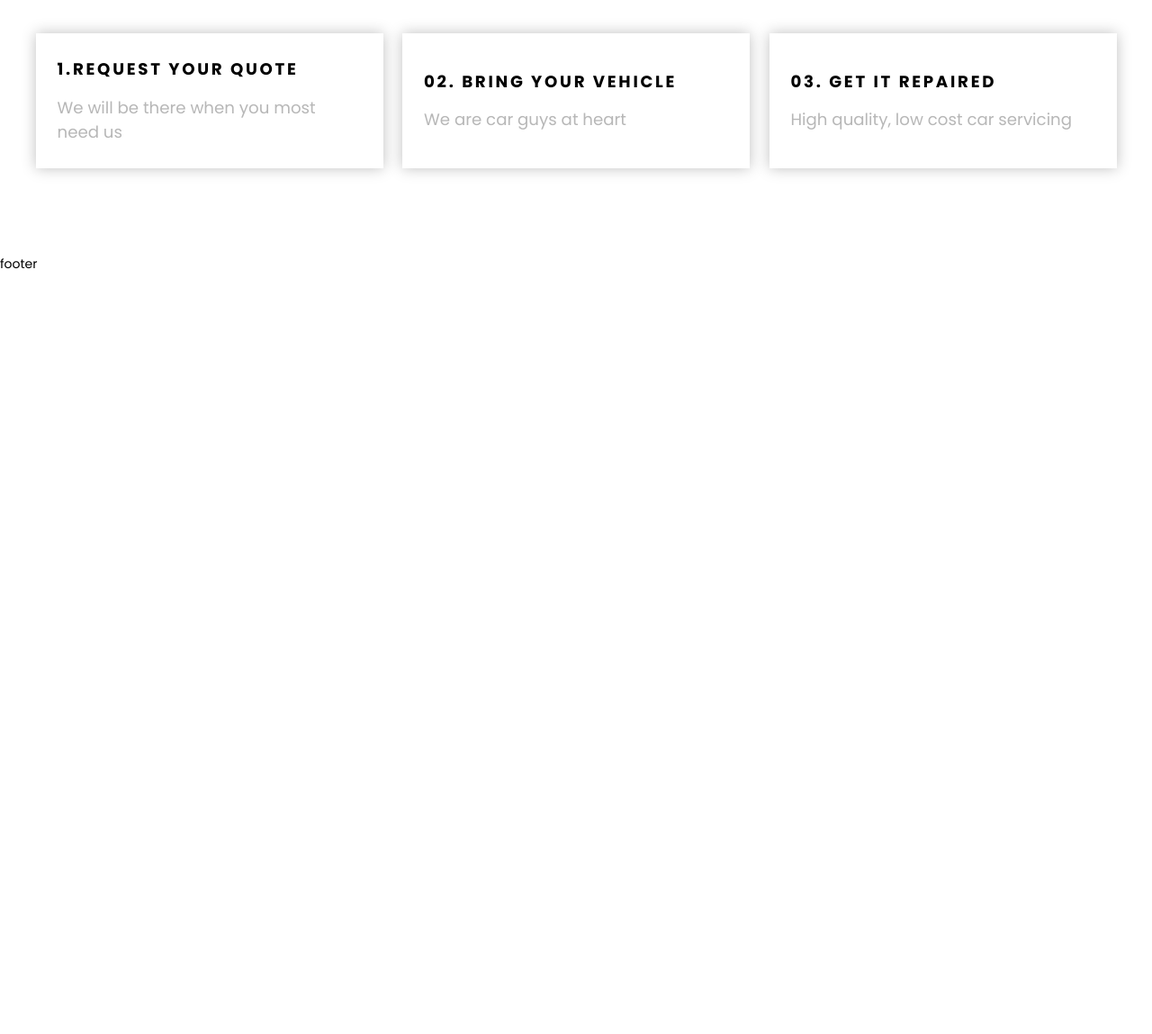
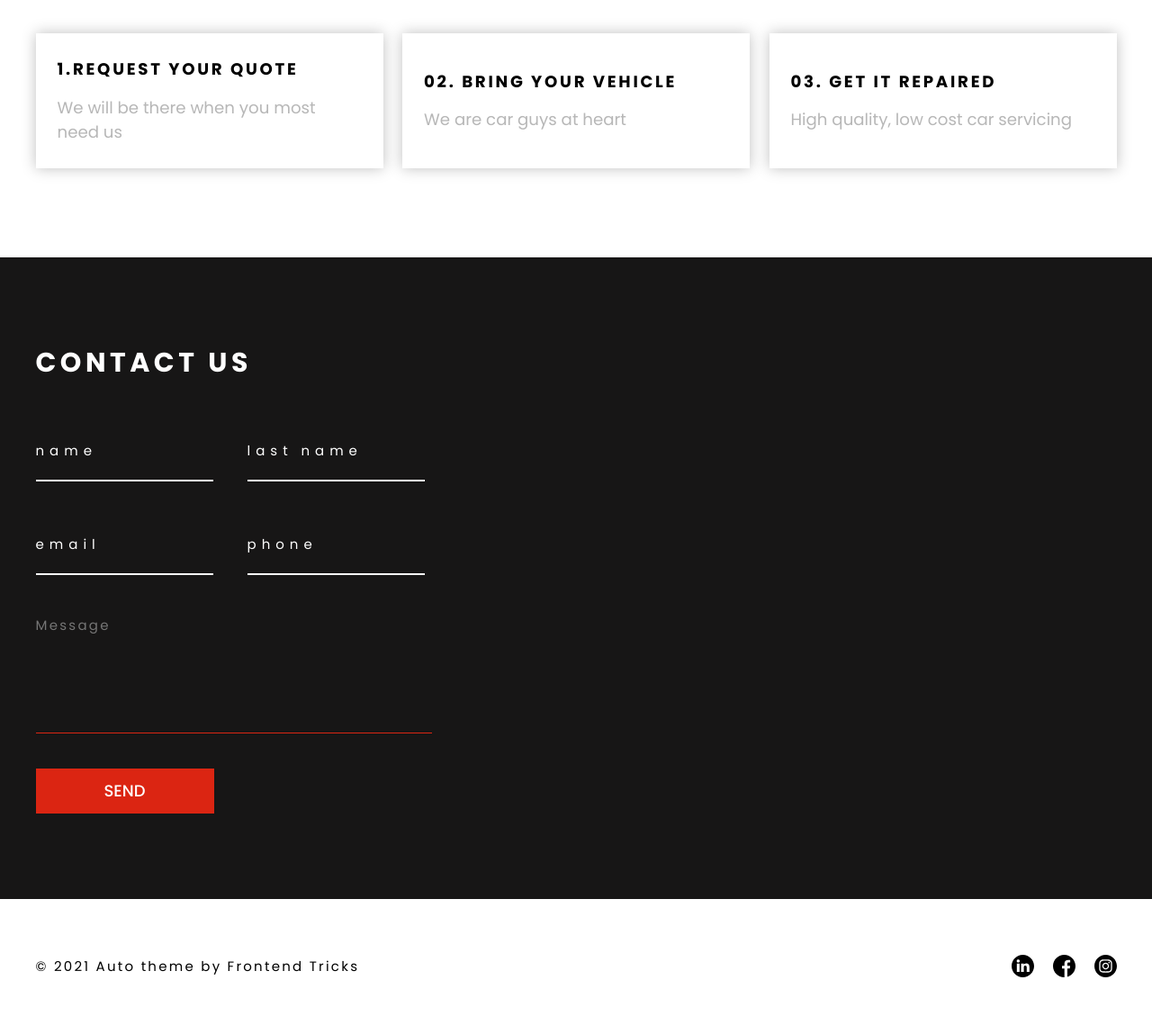
Before and after one commit to yaroslavskiba/cars, a plain HTML site: page index.html in a window 1280 px wide. Shown: the part 2848-3997 px from the top of the page at 90% size. Before the commit the page ends 3148 px from the top, so only its background shows below. Drawn offline with Linux system fonts and the light colour scheme.

Commit message:
add footer and form contact us

```diff
--- a/css/style.css
+++ b/css/style.css
@@ -508,8 +508,130 @@ body._lock {
 
 /* ------------------- */
 
-
+.question {
+	background-color: #171616;
+	padding: 95px 0;
+}
+.question__contact-us {
+	margin-bottom: 50px;
+	font-weight: 700;
+	font-size: 30px;
+	line-height: 150%;
+	letter-spacing: 0.15em;
+	text-transform: uppercase;
+	color: #FFFFFF;
+}
+.question__contact {
+	display: flex;
+	gap: 38px;
+}
+.question__item {
+	position: relative;
+	width: 197px;
+	margin-bottom: 45px;
+}
+.question__item input {
+	background-color: transparent;
+	border: 0;
+	border-bottom: 2px #fff solid;
+	display: block;
+	width: 100%;
+	padding: 15px 0;
+	font-size: 18px;
+	color: #fff;
+}
+.question__item input:focus,
+.question__item input:valid {
+	outline: 0;
+	border-bottom-color: #DB2512;
+}
+.question__item label {
+	position: absolute;
+	top: 14px;
+	left: 0;
+	pointer-events: none;
+}
+.question__item label span {
+	display: inline-block;
+	font-weight: 400;
+	font-size: 15px;
+	line-height: 150%;
+	letter-spacing: 0.15em;
+	min-width: 5px;
+	color: #fff;
+	transition: 0.3s cubic-bezier(0.68, -0.55, 0.265, 1.55);
+}
+.question__item input:focus+label span,
+.question__item input:valid+label span {
+  color: #DB2512;
+  transform: translateY(-30px);
+}
+.question__textarea {
+	margin-bottom: 37px;
+	background-color: inherit;
+	border-bottom: 1px solid #DB2512;
+	width: 440px;
+	height: 131px;
+	resize: none;
+	font-size: 15px;
+	line-height: 150%;
+	letter-spacing: 0.15em;
+	color: #FFFFFF;
+}
+.question__button {
+	width: 198px;
+	height: 50px;
+	background: #DB2512;
+	font-weight: 500;
+	font-size: 18px;
+	line-height: 150%;
+	text-transform: uppercase;
+	color: #FFFFFF;
+	display: block;
+}
+@media(max-width:480px) {
+	.question__contact {
+		flex-direction: column;
+		gap: 0;
+	}
+	.question__textarea {
+		width: 95%;
+	}
+}
 
 /* ------------------- */
+
 .footer {
 }
+.footer__container {
+	min-height: 150px;
+	display: flex;
+	align-items: center;
+	justify-content: space-between;
+}
+.footer__copy span {
+	font-weight: 400;
+	font-size: 15px;
+	line-height: 150%;
+	letter-spacing: 0.15em;
+	color: #000000;
+}
+.footer__social {
+	display: flex;
+	gap: 21px;
+}
+@media(max-width:320px) {
+	.footer__copy span {
+		font-weight: 400;
+		font-size: 11px;
+		line-height: 150%;
+		letter-spacing: 0.15em;
+		color: #000000;
+	}
+	.footer__container {
+		flex-direction: column;
+		gap: 30px;
+		align-items: center;
+		justify-content: center;
+	}
+}
--- a/index.html
+++ b/index.html
@@ -190,9 +190,80 @@
 					</div>
 				</div>
 			</section>
+			<section>
+				<div class="question">
+					<div class="question__container">
+						<h2 class="question__contact-us">
+							Contact us
+						</h2>
+						<div class="question__contact">
+							<div class="question__left">
+								<div class="question__item">
+									<input type="text" required>
+									<label>
+										<span style="transition-delay:0ms">n</span>
+										<span style="transition-delay:50ms">a</span>
+										<span style="transition-delay:100ms">m</span>
+										<span style="transition-delay:150ms">e</span>
+									</label>
+								</div>
+								<div class="question__item">
+									<input type="email" required>
+									<label>
+										<span style="transition-delay:0ms">e</span>
+										<span style="transition-delay:50ms">m</span>
+										<span style="transition-delay:100ms">a</span>
+										<span style="transition-delay:150ms">i</span>
+										<span style="transition-delay:200ms">l</span>
+									</label>
+								</div>
+							</div>
+							<div class="question__right">
+								<div class="question__item">
+									<input type="text" required>
+									<label>
+										<span style="transition-delay:0ms">l</span>
+										<span style="transition-delay:50ms">a</span>
+										<span style="transition-delay:100ms">s</span>
+										<span style="transition-delay:150ms">t</span>
+										<span style="transition-delay:200ms"> </span>
+										<span style="transition-delay:200ms">n</span>
+										<span style="transition-delay:250ms">a</span>
+										<span style="transition-delay:300ms">m</span>
+										<span style="transition-delay:350ms">e</span>
+									</label>
+								</div>
+								<div class="question__item">
+									<input type="tel" required>
+									<label>
+										<span style="transition-delay:0ms">p</span>
+										<span style="transition-delay:50ms">h</span>
+										<span style="transition-delay:100ms">o</span>
+										<span style="transition-delay:150ms">n</span>
+										<span style="transition-delay:200ms">e</span>
+									</label>
+								</div>
+							</div>
+						</div>
+						<textarea class="question__textarea" placeholder="Message"></textarea>
+						<button class="question__button" type="submit">Send</button>
+					</div>
+				</div>
+			</section>
 		</main>
 		<footer class="footer">
-			footer
+			<div class="footer__container">
+				<div class="footer__copy">
+					<span>
+						© 2021 Auto theme by Frontend Tricks
+					</span>
+				</div>
+				<div class="footer__social">
+					<a href="#" class="footer__in"><img src="img/logo-in.svg" alt=""></a>
+					<a href="#" class="footer__facebook"><img src="img/logo-facebook.svg" alt=""></a>
+					<a href="#" class="footer__inst"><img src="img/logo-instagram.svg" alt=""></a>
+				</div>
+			</div>
 		</footer>
 	</div>
 	<script src="js/script.js"></script>
```
